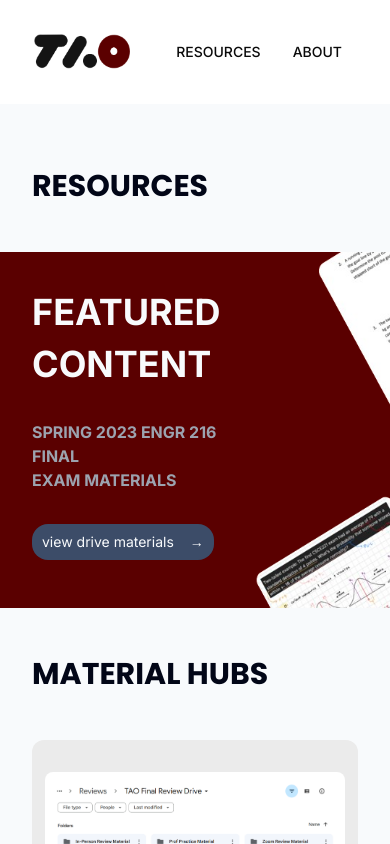
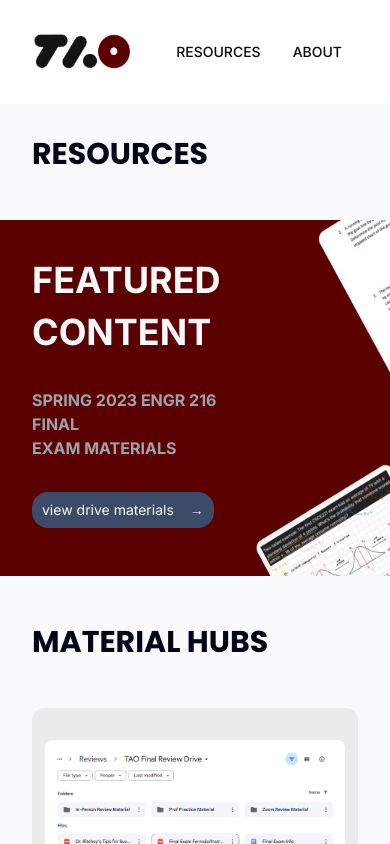
Before and after one commit to TAO-ENGR/club-website, a Next.js app in the folder club-website/: page /resources in a window 390 px wide. Shown: the top 844 px of the page. Built offline with nearby package versions, Linux system fonts and the light colour scheme.

Commit message:
last comitttttttttttttttttttttttttt

```diff
--- a/club-website/src/app/resources/page.tsx
+++ b/club-website/src/app/resources/page.tsx
@@ -7,7 +7,7 @@ export default function Resources() {
   return (
     <main className="bg-slate-50 flex min-h-screen flex-col gap-12">
       <h1
-        className="text-slate-950 md:text-4xl text-3xl text-left font-bold items-start mt-16 mx-8 lg:mx-24"
+        className="text-slate-950 md:text-4xl text-3xl text-left font-bold items-start mt-8 md:mt-16 mx-8 lg:mx-24"
         style={poppins.style}
       >
         RESOURCES
```
